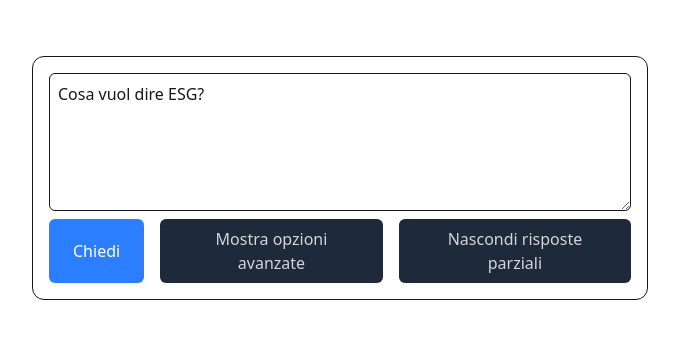
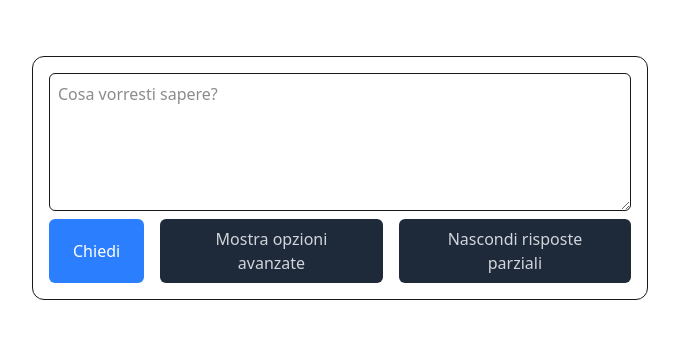
Before and after one commit to NicolaDerocchi22/fedabo-lm, a React (Vite) app: page / in a window 1280 px wide. Shown: the top 338 px of the page, without its empty margins (300-979 px from the left). Built offline with nearby package versions, Linux system fonts and the light colour scheme.

Commit message:
tolta domanda default

```diff
--- a/src/components/InputSection.tsx
+++ b/src/components/InputSection.tsx
@@ -27,7 +27,7 @@ const InputSection: React.FC<{
   isLoading,
 }) => {
   const defaultReq: IRequest = {
-    question: 'Cosa vuol dire ESG?',
+    question: '',
     num_caqr_chunks: 0,
     num_retrieved_chunks: 20,
     min_cosine: 0.2,
```
